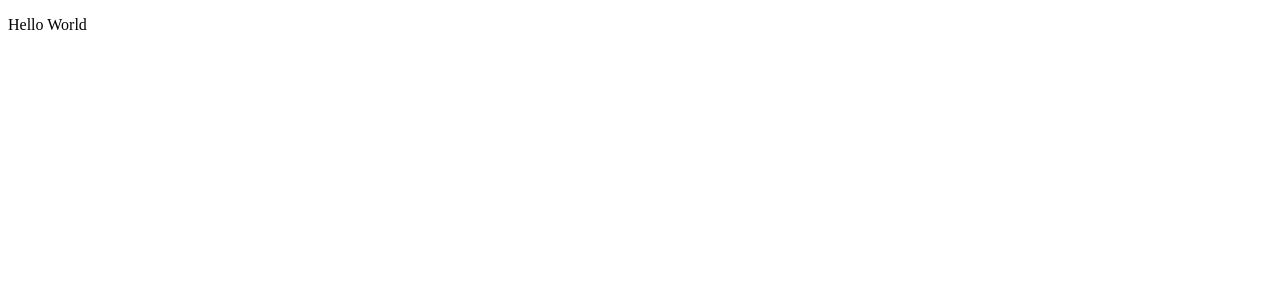
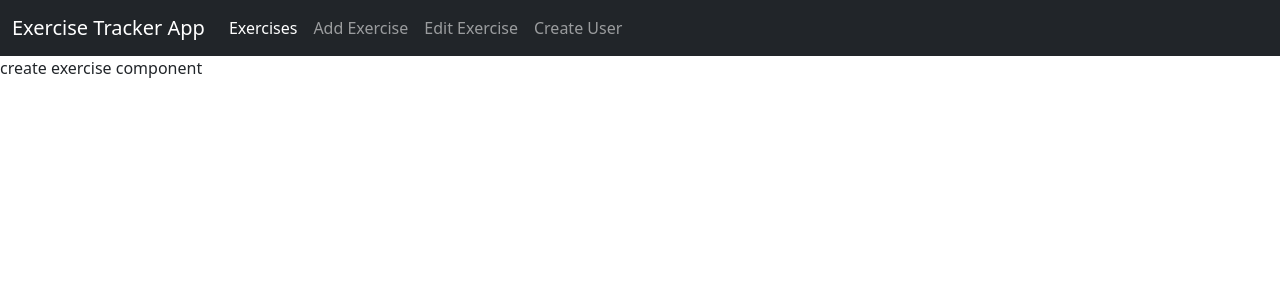
Before and after one commit to AnanthaKrishnan-MHMA/mern-exercise-tracker, a React (Create React App) app: page /create-exercise in a window 1280 px wide. Shown: the top 300 px of the page. Built offline with nearby package versions, Linux system fonts and the light colour scheme.

Commit message:
met with webpack erro

```diff
--- a/package.json
+++ b/package.json
@@ -6,9 +6,11 @@
     "@testing-library/jest-dom": "^5.16.4",
     "@testing-library/react": "^13.3.0",
     "@testing-library/user-event": "^13.5.0",
+    "axios": "^0.27.2",
     "react": "^18.1.0",
     "react-dom": "^18.1.0",
-    "react-scripts": "5.0.1",
+    "react-router-dom": "^6.3.0",
+    "react-scripts": "^2.1.3",
     "web-vitals": "^2.1.4"
   },
   "scripts": {
--- a/public/index.html
+++ b/public/index.html
@@ -1,43 +1,24 @@
 <!DOCTYPE html>
 <html lang="en">
+
 <head>
   <meta charset="utf-8" />
   <link rel="icon" href="%PUBLIC_URL%/favicon.ico" />
   <meta name="viewport" content="width=device-width, initial-scale=1" />
   <meta name="theme-color" content="#000000" />
-    <meta
-      name="description"
-      content="Web site created using create-react-app"
-    />
+  <meta name="description" content="Web site created using create-react-app" />
   <link rel="apple-touch-icon" href="%PUBLIC_URL%/logo192.png" />
-    <!--
-      manifest.json provides metadata used when your web app is installed on a
-      user's mobile device or desktop. See https://developers.google.com/web/fundamentals/web-app-manifest/
-    -->
   <link rel="manifest" href="%PUBLIC_URL%/manifest.json" />
-    <!--
-      Notice the use of %PUBLIC_URL% in the tags above.
-      It will be replaced with the URL of the `public` folder during the build.
-      Only files inside the `public` folder can be referenced from the HTML.
+  <link href="https://cdn.jsdelivr.net/npm/bootstrap@5.2.0-beta1/dist/css/bootstrap.min.css" rel="stylesheet"
+    integrity="sha384-0evHe/X+R7YkIZDRvuzKMRqM+OrBnVFBL6DOitfPri4tjfHxaWutUpFmBp4vmVor" crossorigin="anonymous">
+  <script src="https://cdn.jsdelivr.net/npm/bootstrap@5.2.0-beta1/dist/js/bootstrap.bundle.min.js"
+    integrity="sha384-pprn3073KE6tl6bjs2QrFaJGz5/SUsLqktiwsUTF55Jfv3qYSDhgCecCxMW52nD2"
+    crossorigin="anonymous"></script>
+  <title>Exercise Tracker</title>
+</head>
 
-      Unlike "/favicon.ico" or "favicon.ico", "%PUBLIC_URL%/favicon.ico" will
-      work correctly both with client-side routing and a non-root public URL.
-      Learn how to configure a non-root public URL by running `npm run build`.
-    -->
-    <title>React App</title>
-  </head>
 <body>
-    <noscript>You need to enable JavaScript to run this app.</noscript>
   <div id="root"></div>
-    <!--
-      This HTML file is a template.
-      If you open it directly in the browser, you will see an empty page.
+</body>
 
-      You can add webfonts, meta tags, or analytics to this file.
-      The build step will place the bundled scripts into the <body> tag.
-
-      To begin the development, run `npm start` or `yarn start`.
-      To create a production bundle, use `npm run build` or `yarn build`.
-    -->
-  </body>
 </html>
--- a/src/App.js
+++ b/src/App.js
@@ -1,11 +1,21 @@
+import CreateExercise from "./components/exercises/create/CreateExercise";
+import EditExercise from "./components/exercises/edit/EditExercise";
+import ShowExercise from "./components/exercises/show/ShowExercise";
+import Navbar from "./components/navbar/Navbar";
+import CreateUser from "./components/users/create/CreateUser";
+import { BrowserRouter as Router, Routes, Route} from "react-router-dom";
 
 function App() {
   return (
-    <div className="App">
-      <header className="App-header">
-        <p>Hello World</p>
-      </header>
-    </div>
+    <Router>
+      <Navbar/>
+      <Routes>
+        <Route path="/" element={<ShowExercise />} />
+        <Route path="/create-exercise" element={<CreateExercise />} />
+        <Route path="/edit-exercise" element={<EditExercise />} />
+        <Route path="/create-user" element={<CreateUser />} />
+      </Routes>
+    </Router>
   );
 }
 
--- /dev/null
+++ b/src/components/exercises/create/CreateExercise.jsx
@@ -0,0 +1,11 @@
+import React from 'react';
+
+function CreateExercise(props) {
+    return (
+        <div>
+            <p>create exercise component</p>
+        </div>
+    );
+}
+
+export default CreateExercise;
--- /dev/null
+++ b/src/components/exercises/edit/EditExercise.jsx
@@ -0,0 +1,11 @@
+import React from 'react';
+
+function EditExercise(props) {
+    return (
+        <div>
+            <p>edit exercise component</p>
+        </div>
+    );
+}
+
+export default EditExercise;
--- /dev/null
+++ b/src/components/exercises/show/ShowExercise.jsx
@@ -0,0 +1,11 @@
+import React from 'react';
+
+function ShowExercise(props) {
+    return (
+        <div>
+            <p>show exercise component</p>
+        </div>
+    );
+}
+
+export default ShowExercise;
--- /dev/null
+++ b/src/components/navbar/Navbar.jsx
@@ -0,0 +1,33 @@
+import React from 'react';
+import { Link } from 'react-router-dom';
+function Navbar(props) {
+    return (
+        <nav class="navbar navbar-expand-lg navbar-dark bg-dark">
+            <div class="container-fluid">
+                <Link class="navbar-brand" to={"/"}>Exercise Tracker App</Link>
+                <button class="navbar-toggler" type="button" data-bs-toggle="collapse" data-bs-target="#navbarNav" aria-controls="navbarNav" aria-expanded="false" aria-label="Toggle navigation">
+                    <span class="navbar-toggler-icon"></span>
+                </button>
+                <div class="collapse navbar-collapse" id="navbarNav">
+                    <ul class="navbar-nav">
+                        <li class="nav-item">
+                            <Link class="nav-link active" aria-current="page" to={"/"}>Exercises</Link>
+                        </li>
+                        <li class="nav-item">
+                            <Link class="nav-link" to={"/create-exercise"}>Add Exercise</Link>
+                        </li>
+                        <li class="nav-item">
+                            <Link class="nav-link" to={"/edit-exercise"}>Edit Exercise</Link>
+                        </li>
+                        <li class="nav-item">
+                            <Link class="nav-link" to={"/create-user"}>Create User</Link>
+                        </li>
+
+                    </ul>
+                </div>
+            </div>
+        </nav>
+    );
+}
+
+export default Navbar;
--- /dev/null
+++ b/src/components/users/create/CreateUser.jsx
@@ -0,0 +1,11 @@
+import React from 'react';
+
+function CreateUser(props) {
+    return (
+        <div>
+            <p>create user component</p>
+        </div>
+    );
+}
+
+export default CreateUser;
--- a/src/index.js
+++ b/src/index.js
@@ -1,7 +1,6 @@
 import React from 'react';
 import ReactDOM from 'react-dom/client';
 import App from './App';
-import reportWebVitals from './reportWebVitals';
 
 const root = ReactDOM.createRoot(document.getElementById('root'));
 root.render(
@@ -9,8 +8,3 @@ root.render(
     <App />
   </React.StrictMode>
 );
-
-// If you want to start measuring performance in your app, pass a function
-// to log results (for example: reportWebVitals(console.log))
-// or send to an analytics endpoint. Learn more: https://bit.ly/CRA-vitals
-reportWebVitals();
```
Also changed, not shown: 1 other file (tests, documents, lock files or other folders). Lines whose indentation alone changed are shown as unchanged.
